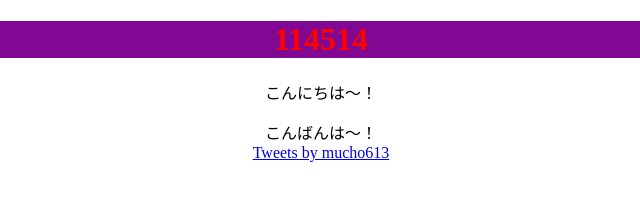
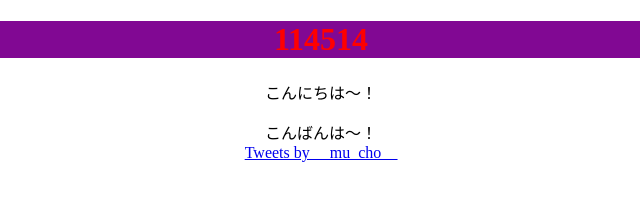
Before and after one commit to mucho613/mucho613.github.io, a plain HTML site: page index.html in a window 1280 px wide. Shown: the full height of the page, 319-959 px from the left. Drawn offline with Linux system fonts and the light colour scheme.

Commit message:
ツイアカの Screen Name が変わったので修正

```diff
--- a/index.html
+++ b/index.html
@@ -13,6 +13,6 @@
 <div>
 こんばんは～！
 </div>
-<a class="twitter-timeline" data-width="300" data-theme="dark" href="https://twitter.com/mucho613">Tweets by mucho613</a> <script async src="//platform.twitter.com/widgets.js" charset="utf-8"></script>
+<a class="twitter-timeline" data-width="300" data-theme="dark" href="https://twitter.com/__mu_cho__">Tweets by __mu_cho__</a> <script async src="//platform.twitter.com/widgets.js" charset="utf-8"></script>
 </body>
 </html>
```
